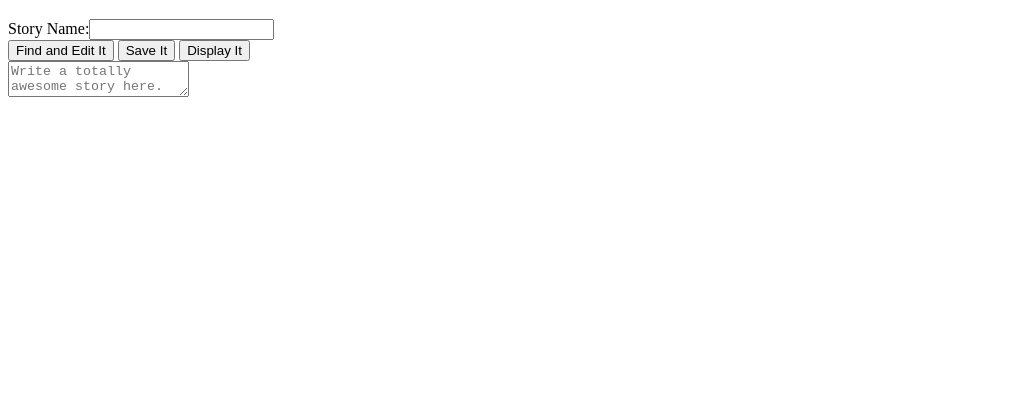
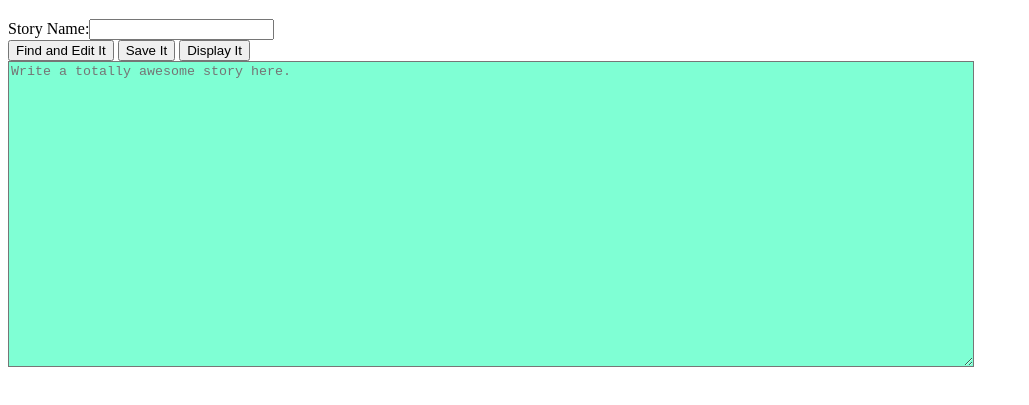
Before and after one commit to midael1975/WDD-330-portafolio, a plain HTML site: page week1/examples.html in a window 1280 px wide. Shown: the part 61-466 px from the top of the page, without its empty margins (0-1029 px from the left). Drawn offline with Linux system fonts and the light colour scheme.

Commit message:
init commit

```diff
--- a/week1/examples.html
+++ b/week1/examples.html
@@ -27,6 +27,12 @@
 
         <style>
 
+            textarea {
+                width: 960px;
+                height: 300px;
+                background-color: aquamarine;
+            }
+
         </style>
     </head>
 
```
